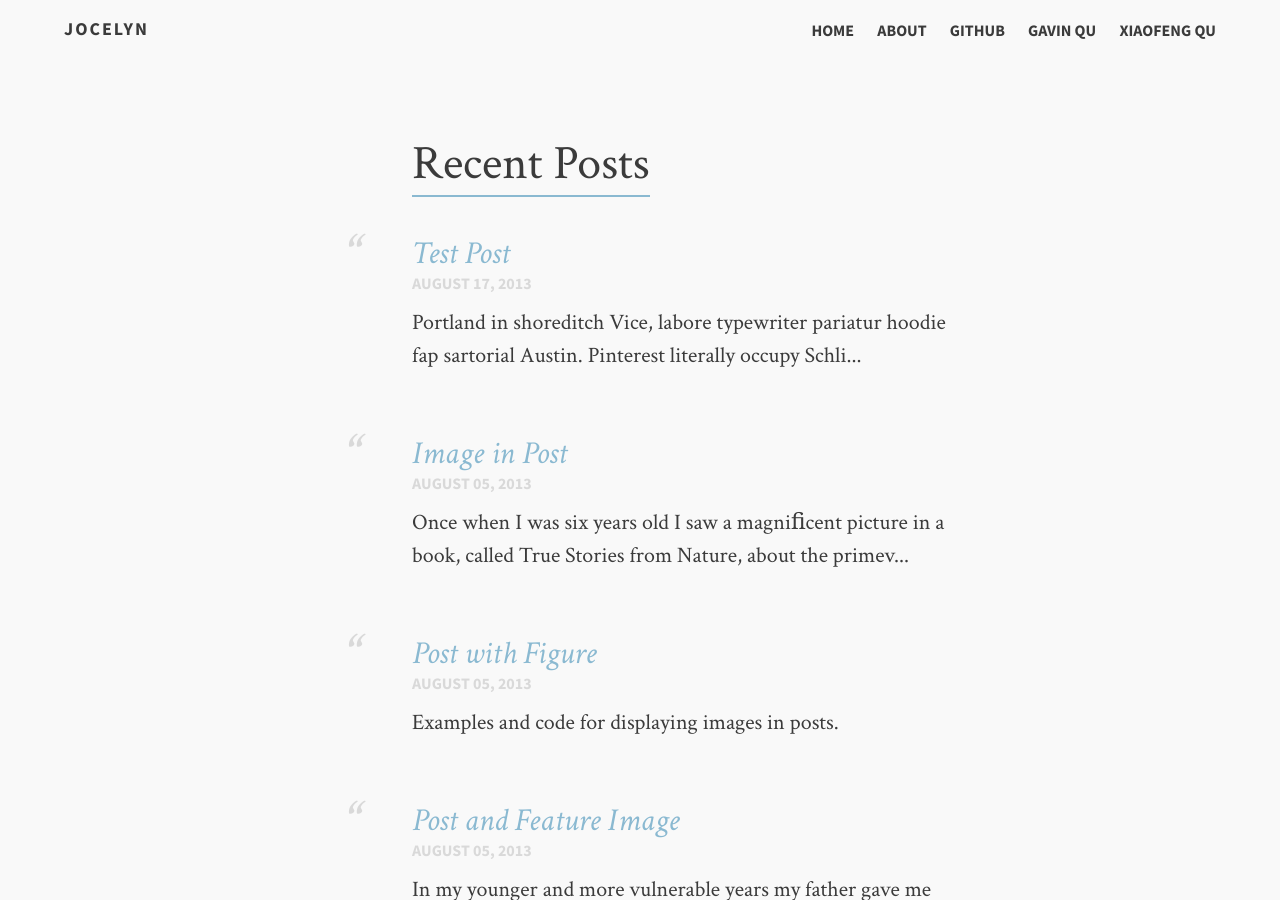
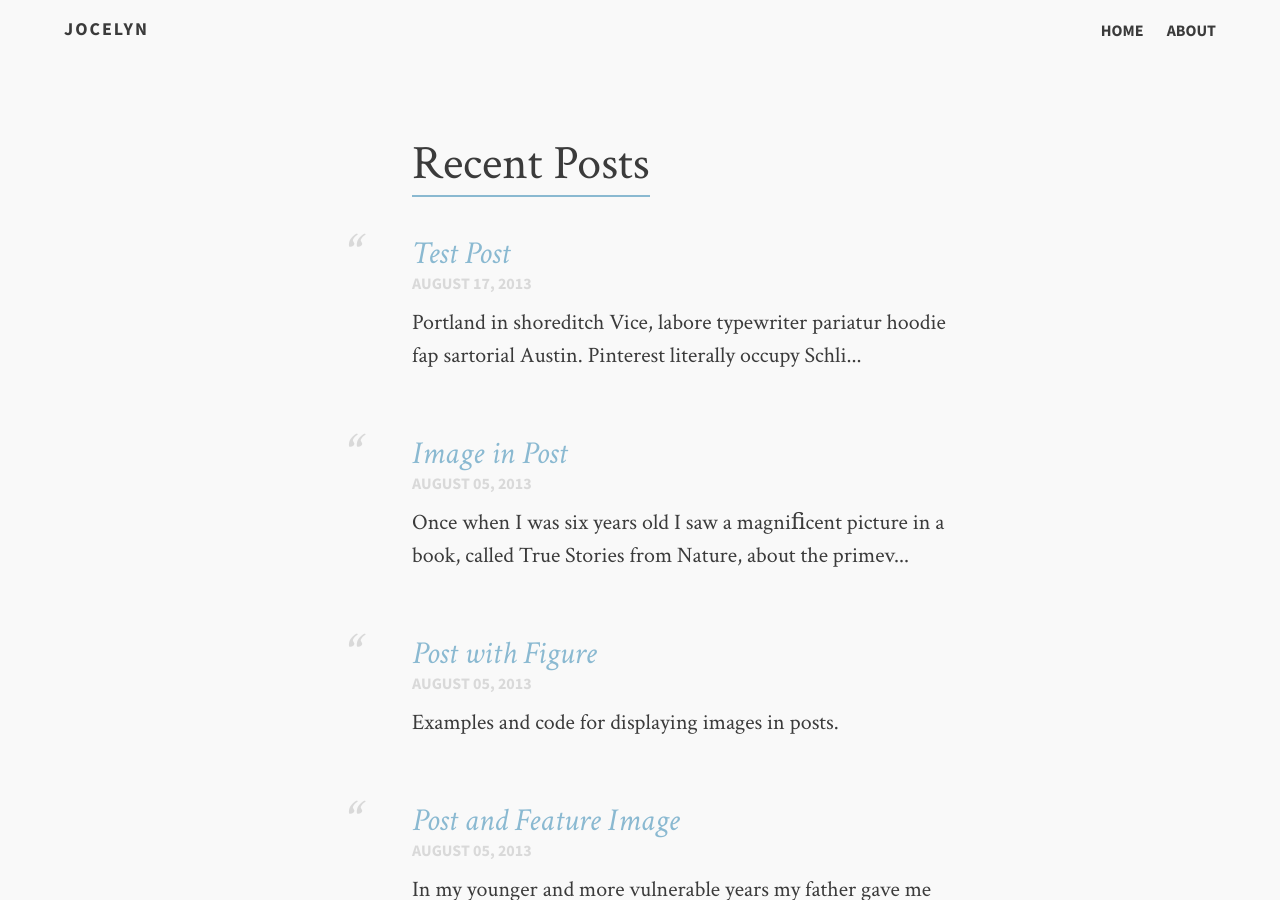
Before and after one commit to jocelynzhu/jocelynzhu.github.io, a Jekyll site: the page built from index.md, in a window 1280 px wide and 900 px high. Built offline with Jekyll 4.4.1, drawn with Linux system fonts in a browser that asks for light colours.

Commit message:
add pages to the sitemap; remove ext links from the front page
Signed-off-by: Qu Xiaofeng <quxiaofeng.at.polyu@gmail.com>

```diff
--- a/_config.yml
+++ b/_config.yml
@@ -2,7 +2,7 @@ title:            Jocelyn
 tagline:          A beautiful girl.
 description:      A personal site.
 #Comment out url when working locally to resolve base urls correctly
-url: http://www.jocelynzhu.tk
+url:              http://www.jocelynzhu.tk
 
 # Owner/author information
 owner:
@@ -25,15 +25,6 @@ owner:
 links:
   - title: About
     url: /about
-  - title: Github
-    url: https://github.com/jocelynzhu/jocelynzhu.github.io
-    external: true
-  - title: Gavin Qu
-    url: http://www.gavinqu.tk
-    external: true
-  - title: Xiaofeng Qu
-    url: http://quxiaofeng.me
-    external: true
 
 # http://en.wikipedia.org/wiki/List_of_tz_database_time_zones
 timezone:    Asia/Hong_Kong
--- a/sitemap.xml
+++ b/sitemap.xml
@@ -7,6 +7,12 @@ layout: nil
         <loc>{{ site.url }}</loc>
     </url>
 
+    {% for page in site.pages %}
+    <url>
+        <loc>{{ site.url }}{{ page.url }}</loc>
+    </url>
+    {% endfor %}
+
     {% for post in site.posts %}
     <url>
         <loc>{{ site.url }}{{ post.url }}</loc>
```
